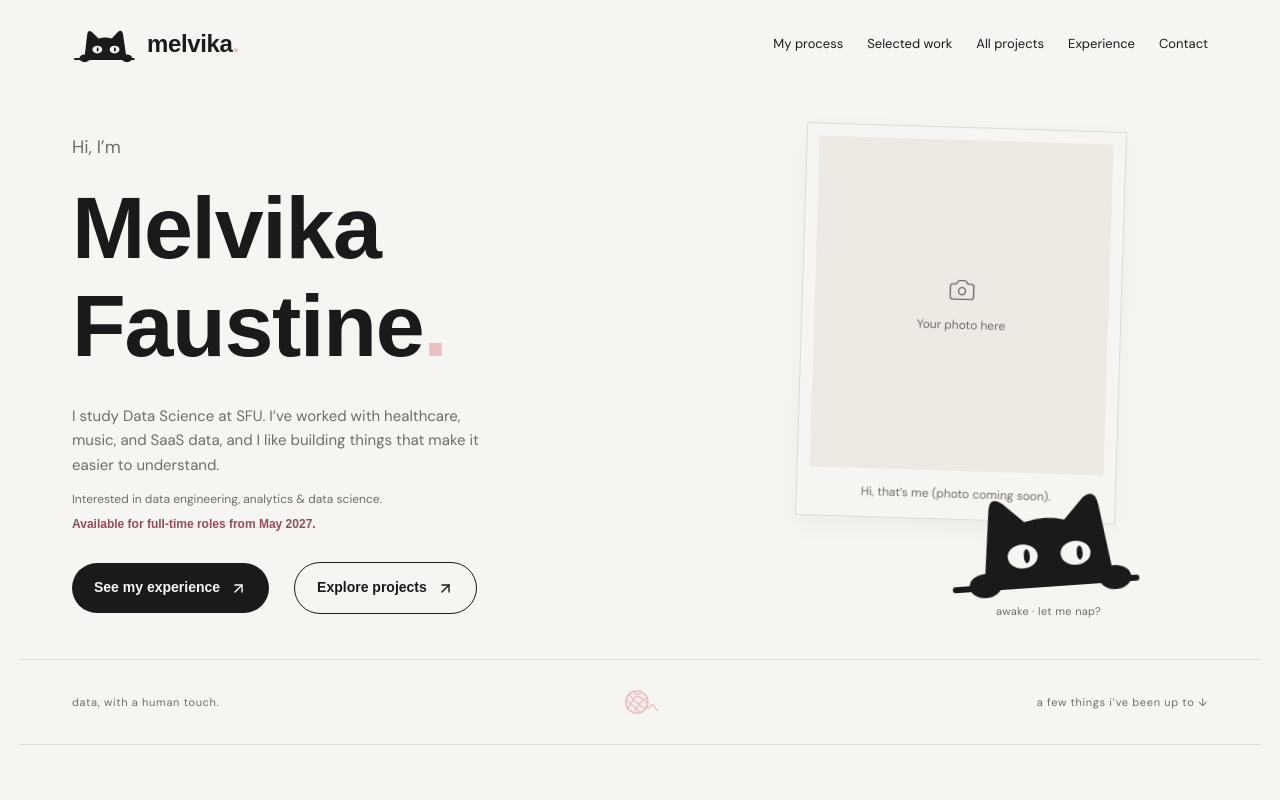
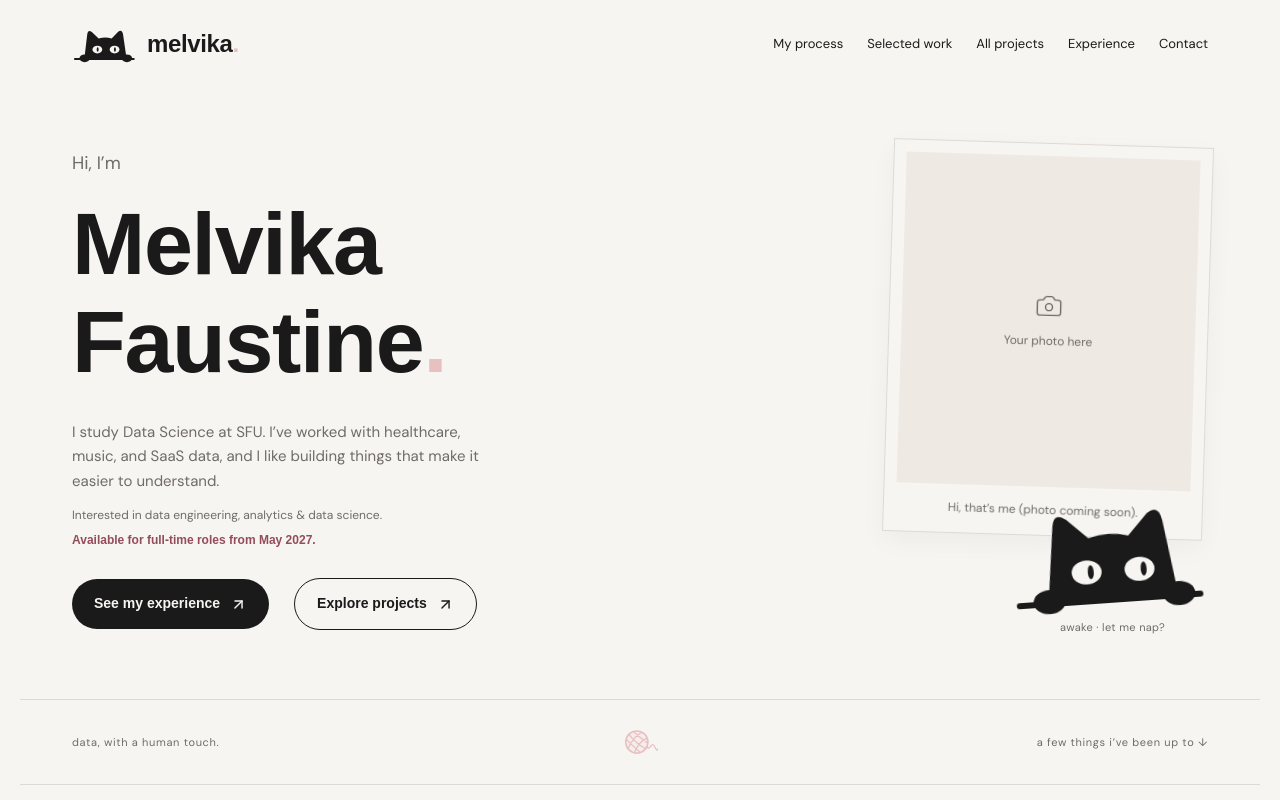
Before and after one commit to melvikaf/Personal-Portfolio, a React (Vite) app: page / in a window 1280 px wide. Shown: the top 800 px of the page. Built offline with nearby package versions, Linux system fonts and the light colour scheme; a web font is replaced by a local one.

Commit message:
spacing and margins

```diff
--- a/src/responsive.css
+++ b/src/responsive.css
@@ -115,13 +115,13 @@ footer.cat-footer{display:block;padding-top:24px;padding-bottom:28px;border-top:
 .hero.section-grid{min-height:0;padding-top:clamp(20px,4svh,44px);padding-bottom:clamp(24px,4svh,44px);align-items:center}
 .hero .hero-name{font-size:clamp(3rem,min(7vw,11svh),6rem);margin-bottom:20px}
 .hero-greeting{margin-bottom:12px}.hero-intro{margin-bottom:12px;line-height:1.65}.hero-focus{margin-top:12px;margin-bottom:0}.hero-availability{margin-top:6px}.hero-actions{margin-top:22px}
-.hero-portrait{max-width:390px;justify-self:center}
-.main-portrait{max-width:min(350px,40svh)}
+.hero-portrait{max-width:390px;justify-self:end;padding-inline:0}
+.main-portrait{max-width:min(350px,40svh);margin-left:auto;margin-right:0}
 .cat-companion{width:min(210px,25svh);margin-top:-48px;right:0}
 .cat-companion span{line-height:1.5}
 }
 @media(min-width:801px) and (min-height:750px){
-.hero.section-grid{padding-top:clamp(36px,5svh,60px);padding-bottom:clamp(40px,5svh,60px)}
+.hero.section-grid{padding-top:clamp(48px,7svh,84px);padding-bottom:clamp(56px,8svh,96px)}
 .hero-greeting{margin-bottom:18px}
 .hero .hero-name{margin-bottom:28px}
 .hero-actions{margin-top:28px}
```
